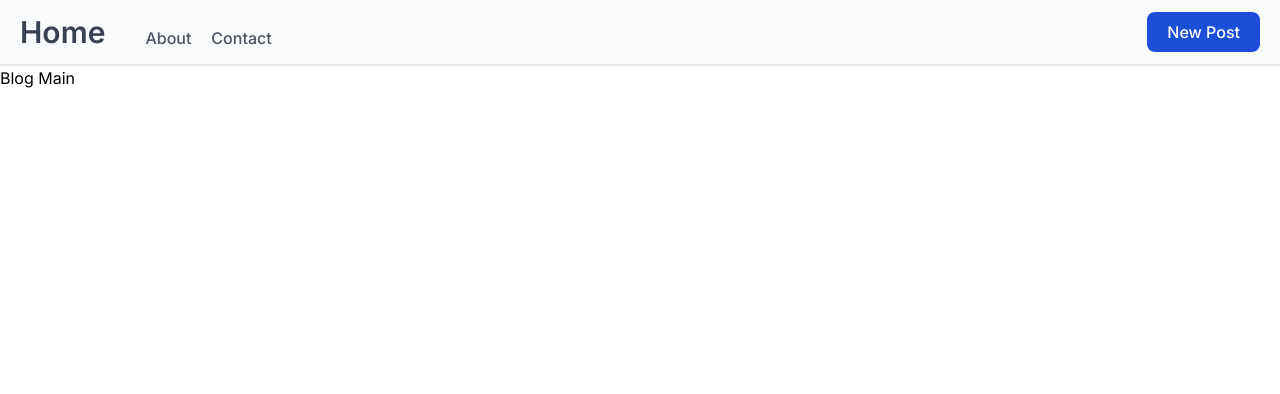
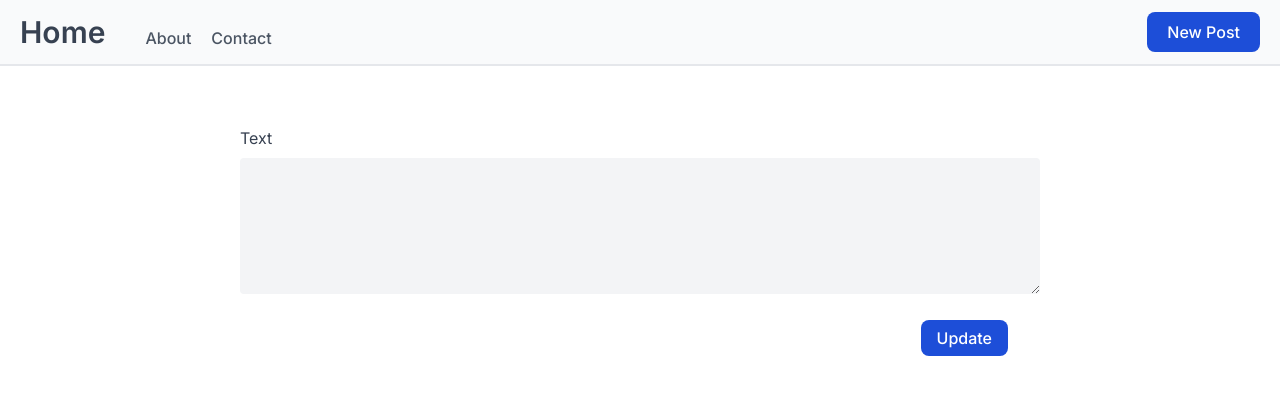
Before and after one commit to iniadnan/next-blog-01-supabase, a Next.js app: page /blog/1 in a window 1280 px wide. Shown: the top 394 px of the page. Built offline with nearby package versions, Linux system fonts and the light colour scheme; no server answers; the database is empty.

Commit message:
contact page using componentts input form

```diff
--- a/app/blog/[slug]/page.tsx
+++ b/app/blog/[slug]/page.tsx
@@ -1,5 +1,81 @@
+"use client"
+import { useState, useEffect } from "react"
+import { useParams } from 'next/navigation'
+import SUPABASE from "../../api/supabaseClient"
+
+interface Post {
+    id: number,
+    title: string,
+    text: string,
+    synopsis: string,
+    slug: string,
+    author: string,
+    created_at: string
+}
+
 export default function Page() {
+    const { slug: getSlug } = useParams()
+    const [post, setPost] = useState<Post>(
+        {
+            id: 0,
+            title: "",
+            text: "",
+            synopsis: "",
+            slug: "",
+            author: "",
+            created_at: ""
+        }
+    )
+
+    useEffect(() => {
+        getPost(getSlug as string);
+    }, [getSlug])
+
+    async function getPost(slug: string) {
+        try {
+            const { data: post, error: postError } = await SUPABASE.from('posts')
+                .select('id, title, text, synopsis, slug, author, created_at')
+                .eq('slug', slug)
+                .single()
+
+            if (postError !== null) {
+                throw postError
+            }
+
+            setPost(post)
+        } catch (e) {
+            console.log(e)
+        }
+    }
+
     return (
-        <h1>Blog Main</h1>
+        <>
+            <main className="py-10">
+                <form id="form__modal" name="form__modal" className="py-5 w-full max-w-[800px] mx-auto">
+                    {/* <InputForm addClass="mb-5" type="text" onChangeValue={onHandleChange} name="title" id="title" title="Title" value={post.title} />
+                    <InputForm addClass="mb-5" type="text" onChangeValue={onHandleChange} name="synopsis" id="synopsis" title="Synopsis" value={post.synopsis} />
+                    <InputForm addClass="mb-5" type="text" onChangeValue={onHandleChange} name="slug" id="slug" title="Slug" value={post.slug} />
+                    <InputForm addClass="mb-5" type="text" onChangeValue={onHandleChange} name="author" id="author" title="Author" value={post.author} /> */}
+                    <div className="mb-5">
+                        <label htmlFor="text" className="text-base text-gray-700 inline-block pb-2">Text</label>
+                        <textarea
+                            name="text"
+                            id="text"
+                            className="bg-gray-100 w-full focus:outline-none py-2 px-4 rounded"
+                            rows={5}
+                            value={post.text || ""}
+                        ></textarea>
+                    </div>
+                    <div className="flex items-center justify-end gap-x-6 pr-8">
+                        <button
+                            type="button"
+                            className="text-base text-white py-1.5 px-4 rounded-lg bg-blue-700 hover:bg-blue-800 focus:ring-4 focus:outline-none focus:ring-blue-300 font-medium"
+                        >
+                            Update
+                        </button>
+                    </div>
+                </form>
+            </main>
+        </>
     )
 }
--- /dev/null
+++ b/app/components/InputForm.tsx
@@ -0,0 +1,31 @@
+interface Props {
+    addClass?: string,
+    type: string
+    name: string
+    id?: string
+    title?: string
+    label: boolean
+    placeholder?: string | undefined
+    value?: string | undefined
+    onChangeValue?: (event: React.ChangeEvent<HTMLInputElement>) => void;
+}
+
+const InputForm: React.FC<Props> = (props) => {
+
+    const { addClass, type, id, title, label, placeholder, name, value, onChangeValue } = props;
+
+    const handleChange = (event: React.ChangeEvent<HTMLInputElement>): void => {
+        onChangeValue(event)
+    }
+
+    return (
+        <div className={addClass}>
+            {label === true &&
+                <label htmlFor={id} className="text-base text-gray-700 inline-block pb-2">{title}</label>
+            }
+            <input type={type} id={id} name={name} onChange={handleChange} className="w-full py-3 px-4 rounded-md bg-slate-100 text-base focus:ring-4 focus:outline-none focus:ring-blue-300" defaultValue={value} placeholder={placeholder} />
+        </div>
+    )
+}
+
+export default InputForm
--- a/app/contact/page.tsx
+++ b/app/contact/page.tsx
@@ -1,3 +1,7 @@
+"use client"
+
+import InputForm from "../components/InputForm"
+
 export default function page() {
     return (
         <main className="w-full pt-10 md:pt-14 pb-10 md:pb-20">
@@ -31,10 +35,10 @@ export default function page() {
                     </div>
                     <form className="w-6/12">
                         <div className="mb-5">
-                            <input className="w-full py-3 px-4 rounded-md bg-slate-100 text-base focus:ring-4 focus:outline-none focus:ring-blue-300" type="text" placeholder="Name" />
+                            <InputForm placeholder="Name" type="text" name="name" label={false} />
                         </div>
                         <div className="mb-5">
-                            <input className="w-full py-3 px-4 rounded-md bg-slate-100 text-base focus:ring-4 focus:outline-none focus:ring-blue-300" type="text" placeholder="Email" />
+                            <InputForm placeholder="Email" type="text" name="email" label={false} />
                         </div>
                         <div className="mb-5">
                             <textarea className="w-full py-3 px-4 rounded-md bg-slate-100 text-base focus:ring-4 focus:outline-none focus:ring-blue-300" rows={10} placeholder="Message"></textarea>
```
